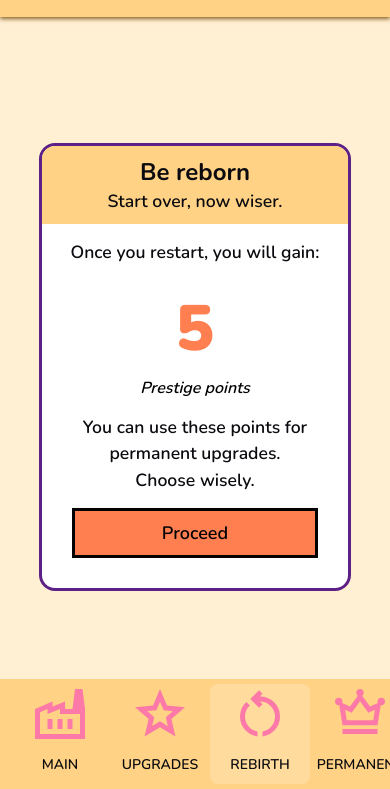
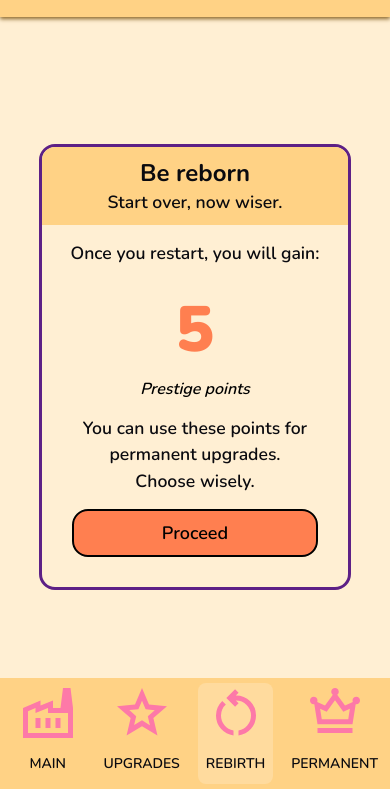
Before and after one commit to Mick-Monaghan/MobileAppPhase3, a plain HTML site: page rebirth.html in a window 390 px wide. Shown: the part 55-844 px from the top of the page. Drawn offline with Linux system fonts and the light colour scheme.

Commit message:
more consistent styling plus mobile layout fix

```diff
--- a/styles/rebirth.css
+++ b/styles/rebirth.css
@@ -14,7 +14,7 @@
     left: 50%;
     transform: translate(-50%, -50%);
     border: 3px solid #5d2086;
-    background-color: white;
+    background-color: transparent;
     border-radius: 16px;
     overflow: hidden;
 }
@@ -50,8 +50,9 @@
 }
 
 .rebirth-button {
-    border: 3px solid black;
+    border: 2px solid black;
     background-color: coral;
     font-size: large;
     padding: 10px;
+    border-radius: 16px;
 }
--- a/styles/styles.css
+++ b/styles/styles.css
@@ -85,16 +85,16 @@ footer
 /* navbar styling */
 .navbar
 {
-    display: flex;
+    display: grid;
+    grid-template-columns: repeat(4, 1fr);
     justify-content: space-around;
+    gap: 1em;
 }
 .navbar div {
     display: flex;
     flex-direction: column;
     justify-content: center;
     align-items: center;
-    width: 100px;
-    height: 100px;
     color: var(--color-text);
     border-radius: 8px;
     transition: background-color 0.1s;
```
